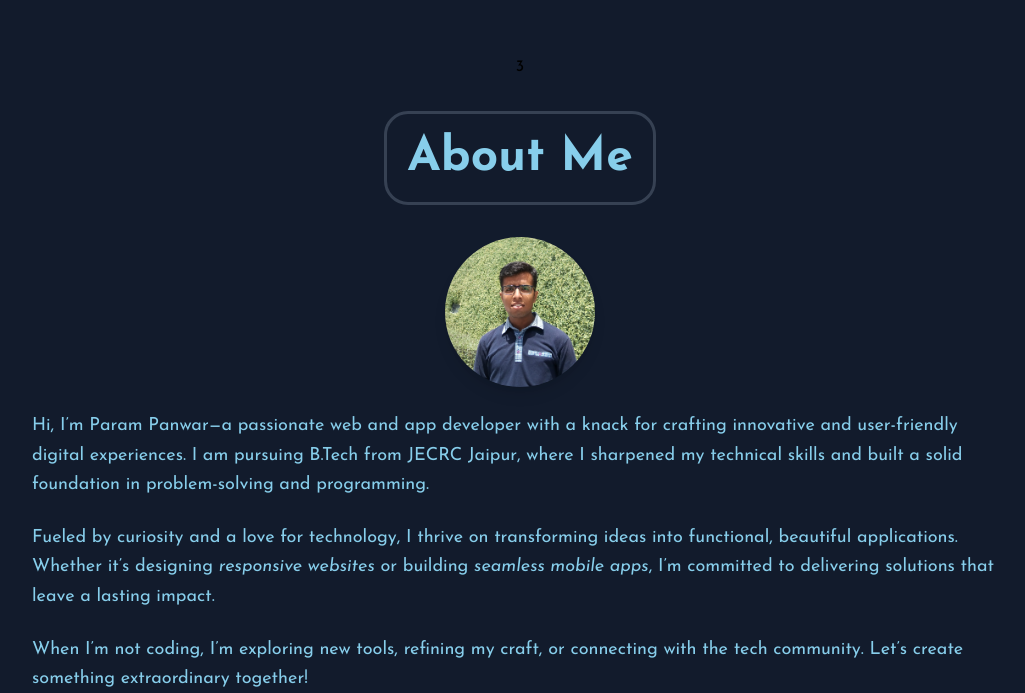
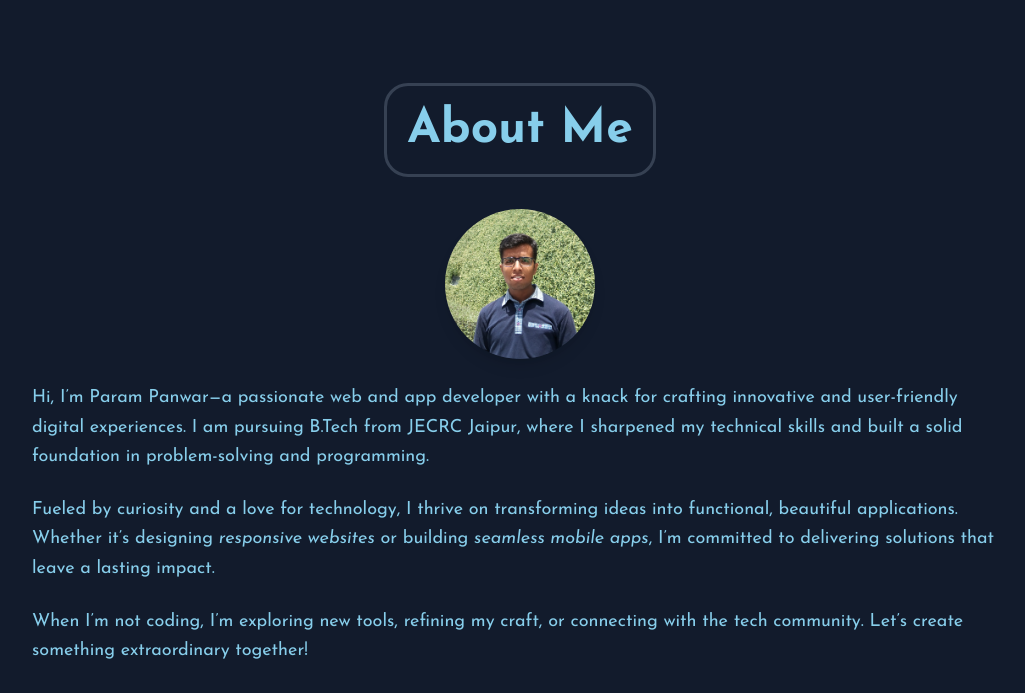
Before and after one commit to parampanwar/portfolio, a Next.js app: page / in a window 1280 px wide. Shown: the part 887-1580 px from the top of the page, without its empty margins (120-1145 px from the left). Built offline with nearby package versions, Linux system fonts and the light colour scheme; a web font is replaced by a local one.

Commit message:
no 3 removed coming in about section

```diff
--- a/components/about.jsx
+++ b/components/about.jsx
@@ -5,7 +5,7 @@
 const AboutSection = () => {
     return (
         <section id="about" className="min-h-screen flex items-center justify-center snap-start ">
-          <div className="flex flex-col items-center w-full max-w-5xl p-6 gap-8">3
+          <div className="flex flex-col items-center w-full max-w-5xl p-6 gap-8">
 
             <motion.div
               className="flex flex-col w-full tabletM:w-1/2 gap-6"
```
